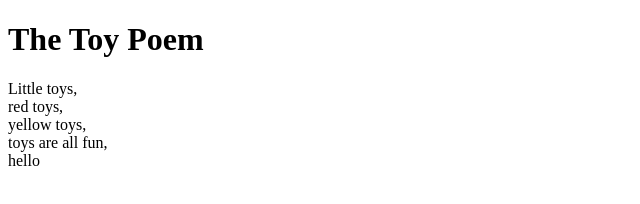
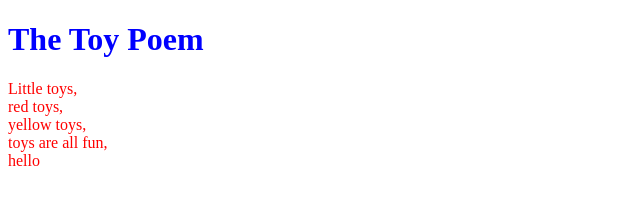
Before and after one commit to MrGodzilla111/learning.github.io, a plain HTML site: page index.html in a window 1280 px wide. Shown: the whole page, without its empty margins (0-640 px from the left). Drawn offline with Linux system fonts and the light colour scheme.

Commit message:
I am decorating.

```diff
--- /dev/null
+++ b/index.css
@@ -0,0 +1,7 @@
+.my-poem {
+    color: blue;
+}
+
+.my-poem-body {
+    color:red;
+}
--- a/index.html
+++ b/index.html
@@ -4,10 +4,11 @@
         <title>Toy Poem From LS
         </title>
         <meta charset="utf-8">
+        <link rel="stylesheet" href="./index.css">
     </head>
     <body>
-    <h1>The Toy Poem</h1>
-    <p>Little toys,<br>
+    <h1 class="my-poem">The Toy Poem</h1>
+    <p class="my-poem-body">Little toys,<br>
     red toys,<br>
     yellow toys,<br>
     toys are all fun,<br>
```
